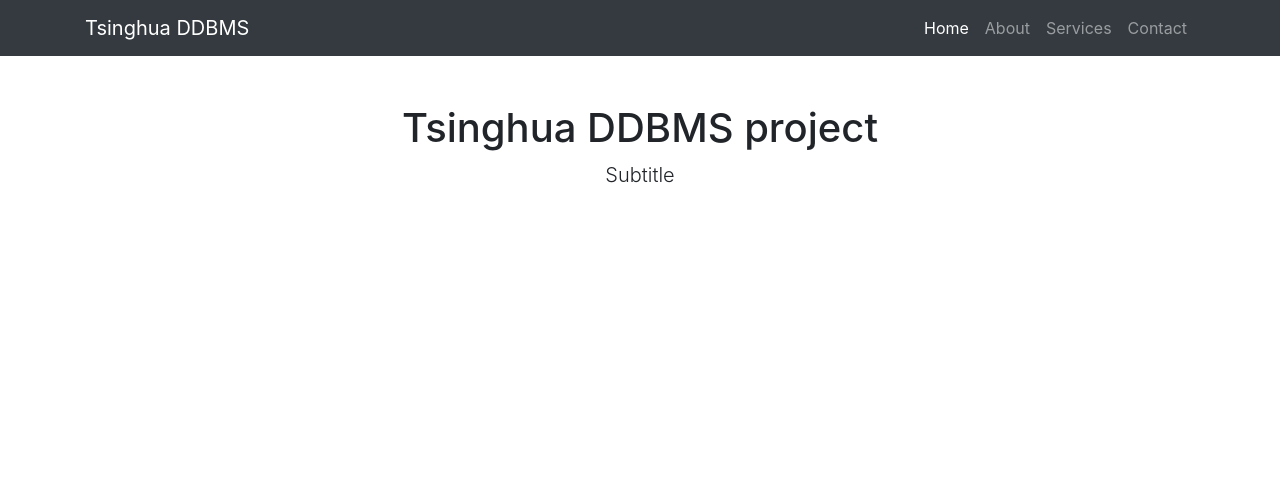
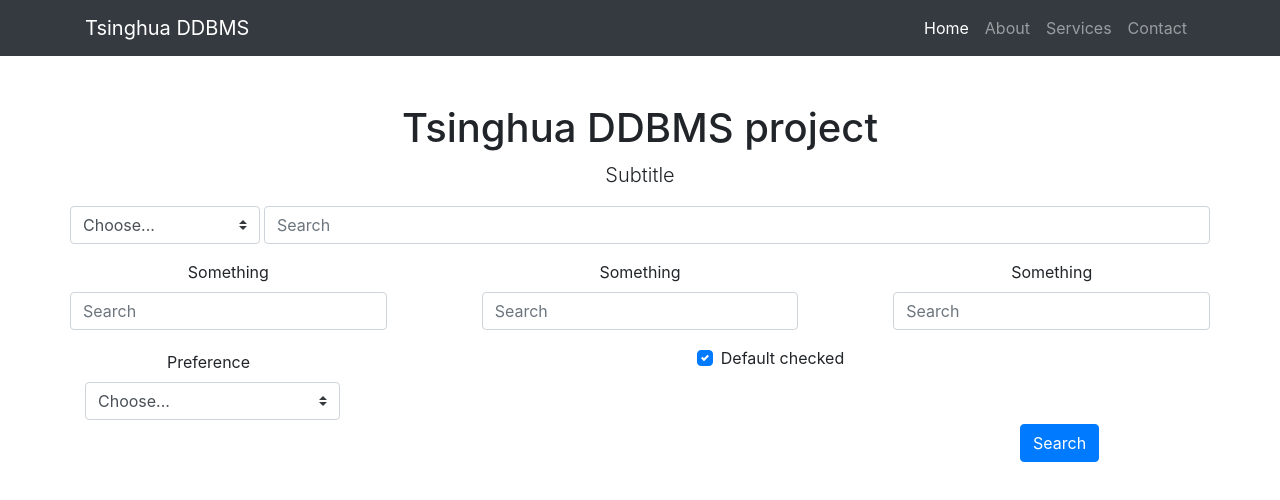
Before and after one commit to Havfar/Tsinghua-DDBMS-Project, a React (Create React App) app in the folder dbms-client/: page / in a window 1280 px wide. Shown: the top 500 px of the page. Built offline with nearby package versions, Linux system fonts and the light colour scheme; no server answers.

Commit message:
Created a search bar

```diff
--- a/dbms-client/src/components/ClientSite.js
+++ b/dbms-client/src/components/ClientSite.js
@@ -2,6 +2,7 @@
 import React from 'react'
 import ReactDOM from 'react-dom'
 import Article from './Article';
+import SearchBar from './Searchbar';
 
 
 export default class ClientSite extends React.Component {
@@ -11,7 +12,8 @@ export default class ClientSite extends React.Component {
     }
 
     render () {
-    return <div className='message-box'>
+    return <div>
+        <SearchBar/>
         <Article></Article>
     </div>
     }
--- /dev/null
+++ b/dbms-client/src/components/Searchbar.js
@@ -0,0 +1,66 @@
+
+import React from 'react'
+import ReactDOM from 'react-dom'
+
+
+export default function SearchBar(props)  {
+
+    let alternatives = ["Hei", "hallo", "Hade"]
+
+    return(
+         <div className="md-form mt-0">
+            <div className="row">
+                <select class="custom-select col-2 mr-1" id="inlineFormCustomSelectPref">
+                    <option selected>Choose...</option>
+                    <option value="1">{alternatives[0]}</option>
+                    <option value="2">{alternatives[1]}</option>
+                    <option value="3">{alternatives[2]}</option>
+                </select>
+                <input className="form-control col" type="text" placeholder="Search" aria-label="Search"/>
+            </div>
+            <div className="row pt-3">
+                <div class="form-group col p-0">
+                    <label for="">Something</label>
+                    <input className="form-control col" type="text" placeholder="Search" aria-label="Search"/>
+                </div>
+                <span className="col-1"/>
+                <div class="form-group col p-0">
+                    <label for="">Something</label>
+                    <input className="form-control col" type="text" placeholder="Search" aria-label="Search"/>
+                </div>
+                <span className="col-1"/>
+                <div class="form-group col p-0">
+                    <label for="">Something</label>
+                    <input className="form-control col" type="text" placeholder="Search" aria-label="Search"/>
+                </div>
+            </div>
+            <div className="row">
+                <div className="col-3">
+                    <label class="my-1 mr-2 " for="inlineFormCustomSelectPref">Preference</label>
+                    <select class="custom-select my-1 mr-sm-2" id="inlineFormCustomSelectPref">
+                        <option selected>Choose...</option>
+                        <option value="1">One</option>
+                        <option value="2">Two</option>
+                        <option value="3">Three</option>
+                    </select>
+                </div>
+                <div class="custom-checkbox col">
+                    <input type="checkbox" class="custom-control-input" id="defaultChecked2" checked />
+                    <label class="custom-control-label" for="defaultChecked2">Default checked</label>
+                </div>
+            </div>
+            <div className="row">
+                <span className="col-10"></span>
+                <button type="button" class="btn btn-primary" data-toggle="button" aria-pressed="false" autocomplete="off">
+                    Search
+                </button>
+            </div>
+        </div>
+    )
+}
+
+// function etSearchCategories(params) {
+//     return
+//         <h1></h1>
+
+// }
```
